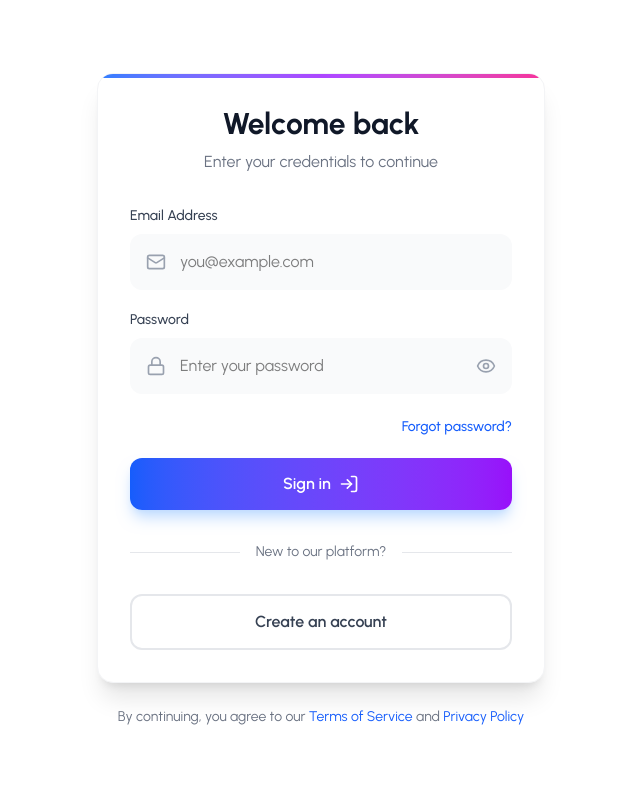
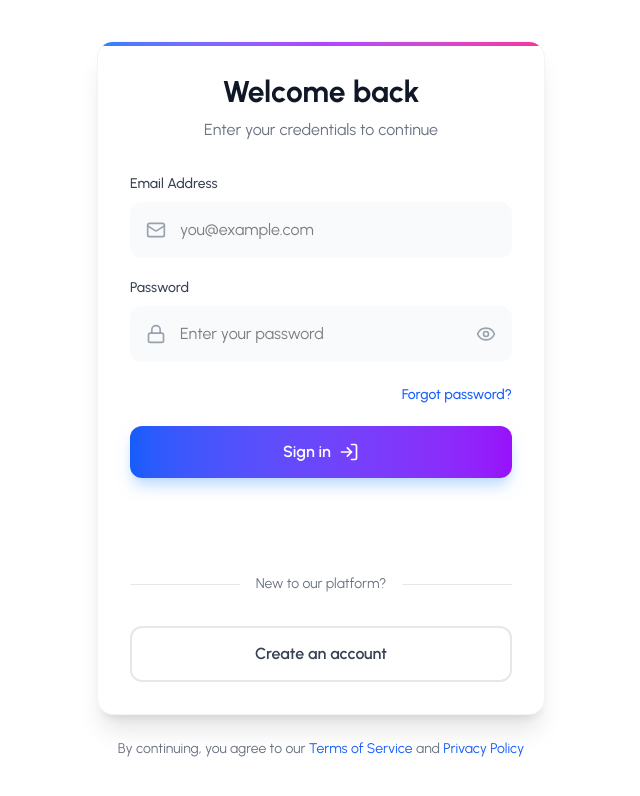
Before and after one commit to Sanketmandwal/StudyForge---AI-Teaching-Assistant, a React (Vite) app in the folder Frontend/: page /login in a window 1280 px wide. Shown: the top 796 px of the page, without its empty margins (319-959 px from the left). Built offline with nearby package versions, Linux system fonts and the light colour scheme.

Commit message:
Added OAuth

```diff
--- a/Frontend/package.json
+++ b/Frontend/package.json
@@ -10,6 +10,7 @@
     "preview": "vite preview"
   },
   "dependencies": {
+    "@react-oauth/google": "^0.13.4",
     "@tailwindcss/vite": "^4.1.18",
     "axios": "^1.13.2",
     "lucide-react": "^0.562.0",
--- a/Frontend/src/main.jsx
+++ b/Frontend/src/main.jsx
@@ -4,12 +4,15 @@ import './index.css'
 import App from './App.jsx'
 import { Toaster } from 'react-hot-toast'
 import { AuthProvider } from './context/AuthContext.jsx'
+import { GoogleOAuthProvider } from "@react-oauth/google";
 
 createRoot(document.getElementById('root')).render(
   <StrictMode>
     <AuthProvider>
       <Toaster position='top-right' toastOptions={{ duration: 3000 }} />
-      <App />
+      <GoogleOAuthProvider clientId={import.meta.env.VITE_GOOGLE_CLIENT_ID}>
+        <App />
+      </GoogleOAuthProvider>
     </AuthProvider>
   </StrictMode>,
 )
--- a/Frontend/src/pages/Auth/LoginPage.jsx
+++ b/Frontend/src/pages/Auth/LoginPage.jsx
@@ -4,6 +4,8 @@ import { Link, useNavigate } from 'react-router-dom'
 import toast from 'react-hot-toast'
 import authService from '../../services/authService.js'
 import { Mail, Lock, Eye, EyeOff, LogIn, Sparkles } from 'lucide-react'
+import { GoogleLogin } from "@react-oauth/google";
+import axios from "axios";
 
 const LoginPage = () => {
   const [email, setEmail] = useState('')
@@ -32,6 +34,21 @@ const LoginPage = () => {
       setLoading(false)
     }
   }
+
+  const handleGoogleLogin = async (credentialResponse) => {
+    try {
+      const res = await axios.post("http://localhost:5000/api/auth/google-login", {
+        tokenId: credentialResponse.credential,
+      });
+
+      login(res.data.data.token, res.data.data.user);
+      toast.success("Logged in with Google");
+      navigate("/dashboard");
+    } catch (error) {
+      toast.error("Google login failed", error);
+    }
+  };
+
 
   return (
     <div className="min-h-screen bg-white flex items-center justify-center p-4">
@@ -80,11 +97,10 @@ const LoginPage = () => {
                   onBlur={() => setFocusedField(null)}
                   placeholder="you@example.com"
                   required
-                  className={`w-full pl-12 pr-4 py-3.5 bg-gray-50 border-2 rounded-xl outline-none transition-all duration-200 ${
-                    focusedField === 'email'
+                  className={`w-full pl-12 pr-4 py-3.5 bg-gray-50 border-2 rounded-xl outline-none transition-all duration-200 ${focusedField === 'email'
                       ? 'border-blue-500 bg-white shadow-lg shadow-blue-100'
                       : 'border-transparent hover:bg-gray-100'
-                  }`}
+                    }`}
                 />
               </div>
             </div>
@@ -106,11 +122,10 @@ const LoginPage = () => {
                   onBlur={() => setFocusedField(null)}
                   placeholder="Enter your password"
                   required
-                  className={`w-full pl-12 pr-12 py-3.5 bg-gray-50 border-2 rounded-xl outline-none transition-all duration-200 ${
-                    focusedField === 'password'
+                  className={`w-full pl-12 pr-12 py-3.5 bg-gray-50 border-2 rounded-xl outline-none transition-all duration-200 ${focusedField === 'password'
                       ? 'border-blue-500 bg-white shadow-lg shadow-blue-100'
                       : 'border-transparent hover:bg-gray-100'
-                  }`}
+                    }`}
                 />
                 <button
                   type="button"
@@ -152,6 +167,17 @@ const LoginPage = () => {
             </button>
           </form>
 
+          <div className="mt-6">
+            <GoogleLogin
+              onSuccess={handleGoogleLogin}
+              onError={() => toast.error("Google login failed")}
+              theme="outline"
+              size="large"
+              width="100%"
+            />
+          </div>
+
+
           {/* Divider */}
           <div className="relative my-8">
             <div className="absolute inset-0 flex items-center">
--- a/Frontend/src/pages/Auth/RegisterPage.jsx
+++ b/Frontend/src/pages/Auth/RegisterPage.jsx
@@ -3,6 +3,9 @@ import { useNavigate, Link } from 'react-router-dom'
 import authService from '../../services/authService'
 import toast from 'react-hot-toast'
 import { User, Mail, Lock, Eye, EyeOff, UserPlus, Sparkles, Check, X } from 'lucide-react'
+import { GoogleLogin } from "@react-oauth/google";
+import axios from "axios";
+import { useAuth } from '../../context/AuthContext'
 
 const RegisterPage = () => {
   const [username, setUsername] = useState('')
@@ -14,8 +17,23 @@ const RegisterPage = () => {
   const [showPassword, setShowPassword] = useState(false)
   const [showConfirmPassword, setShowConfirmPassword] = useState(false)
   const [focusedField, setFocusedField] = useState(null)
+  const {login} = useAuth()
 
   const navigate = useNavigate()
+
+  const handleGoogleLogin = async (credentialResponse) => {
+    try {
+      const res = await axios.post("http://localhost:5000/api/auth/google-login", {
+        tokenId: credentialResponse.credential,
+      });
+
+      login(res.data.data.token, res.data.data.user);
+      toast.success("Logged in with Google");
+      navigate("/dashboard");
+    } catch (error) {
+      toast.error("Google login failed", error);
+    }
+  };
 
 
   const calculatePasswordStrength = (pass) => {
@@ -123,8 +141,7 @@ const RegisterPage = () => {
                   onBlur={() => setFocusedField(null)}
                   placeholder="johndoe"
                   required
-                  className={`w-full pl-12 pr-4 py-3.5 bg-gray-50 border-2 rounded-xl outline-none transition-all duration-200 ${
-                    focusedField === 'username'
+                  className={`w-full pl-12 pr-4 py-3.5 bg-gray-50 border-2 rounded-xl outline-none transition-all duration-200 ${focusedField === 'username'
                       ? 'border-purple-500 bg-white shadow-lg shadow-purple-100'
                       : 'border-transparent hover:bg-gray-100'
                     }`}
@@ -149,8 +166,7 @@ const RegisterPage = () => {
                   onBlur={() => setFocusedField(null)}
                   placeholder="you@example.com"
                   required
-                  className={`w-full pl-12 pr-4 py-3.5 bg-gray-50 border-2 rounded-xl outline-none transition-all duration-200 ${
-                    focusedField === 'email'
+                  className={`w-full pl-12 pr-4 py-3.5 bg-gray-50 border-2 rounded-xl outline-none transition-all duration-200 ${focusedField === 'email'
                       ? 'border-purple-500 bg-white shadow-lg shadow-purple-100'
                       : 'border-transparent hover:bg-gray-100'
                     }`}
@@ -175,8 +191,7 @@ const RegisterPage = () => {
                   onBlur={() => setFocusedField(null)}
                   placeholder="Create a strong password"
                   required
-                  className={`w-full pl-12 pr-12 py-3.5 bg-gray-50 border-2 rounded-xl outline-none transition-all duration-200 ${
-                    focusedField === 'password'
+                  className={`w-full pl-12 pr-12 py-3.5 bg-gray-50 border-2 rounded-xl outline-none transition-all duration-200 ${focusedField === 'password'
                       ? 'border-purple-500 bg-white shadow-lg shadow-purple-100'
                       : 'border-transparent hover:bg-gray-100'
                     }`}
@@ -195,8 +210,7 @@ const RegisterPage = () => {
                 <div className="mt-3 space-y-2">
                   <div className="flex items-center justify-between text-sm">
                     <span className="text-gray-600">Password strength:</span>
-                    <span className={`font-semibold ${
-                      passwordStrength.text === 'Weak' ? 'text-red-600' :
+                    <span className={`font-semibold ${passwordStrength.text === 'Weak' ? 'text-red-600' :
                         passwordStrength.text === 'Medium' ? 'text-yellow-600' :
                           'text-green-600'
                       }`}>
@@ -207,8 +221,7 @@ const RegisterPage = () => {
                     {[...Array(6)].map((_, i) => (
                       <div
                         key={i}
-                        className={`h-1.5 flex-1 rounded-full transition-all duration-300 ${
-                          i < passwordStrength.score ? passwordStrength.color : 'bg-gray-200'
+                        className={`h-1.5 flex-1 rounded-full transition-all duration-300 ${i < passwordStrength.score ? passwordStrength.color : 'bg-gray-200'
                           }`}
                       />
                     ))}
@@ -250,8 +263,7 @@ const RegisterPage = () => {
                   onBlur={() => setFocusedField(null)}
                   placeholder="Re-enter your password"
                   required
-                  className={`w-full pl-12 pr-12 py-3.5 bg-gray-50 border-2 rounded-xl outline-none transition-all duration-200 ${
-                    focusedField === 'confirmPassword'
+                  className={`w-full pl-12 pr-12 py-3.5 bg-gray-50 border-2 rounded-xl outline-none transition-all duration-200 ${focusedField === 'confirmPassword'
                       ? 'border-purple-500 bg-white shadow-lg shadow-purple-100'
                       : 'border-transparent hover:bg-gray-100'
                     }`}
@@ -298,6 +310,17 @@ const RegisterPage = () => {
             </button>
           </form>
 
+          <div className="mt-6">
+            <GoogleLogin
+              onSuccess={handleGoogleLogin}
+              onError={() => toast.error("Google login failed")}
+              theme="outline"
+              size="large"
+              width="100%"
+            />
+          </div>
+
+
           {/* Divider */}
           <div className="relative my-8">
             <div className="absolute inset-0 flex items-center">
```
Also changed, not shown: 2 other files (tests, documents, lock files or other folders). Lines whose indentation alone changed are shown as unchanged.
